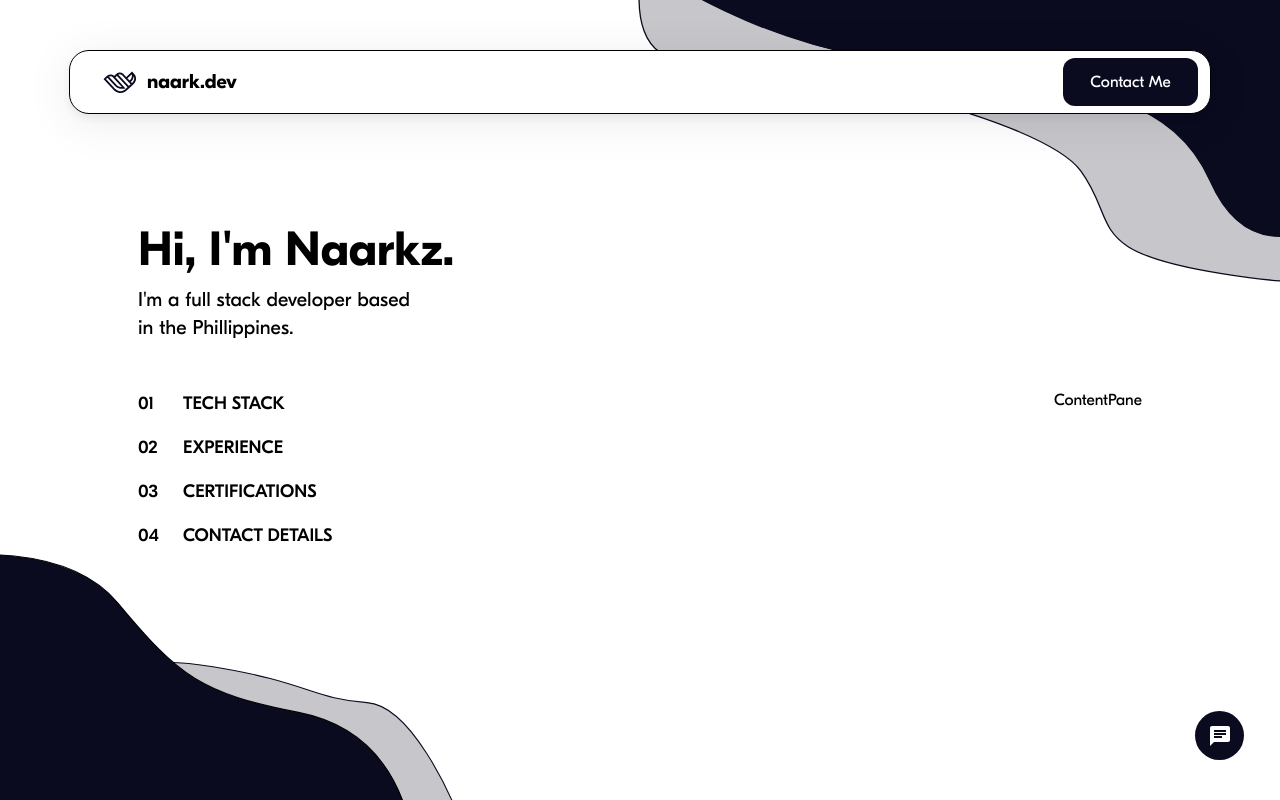
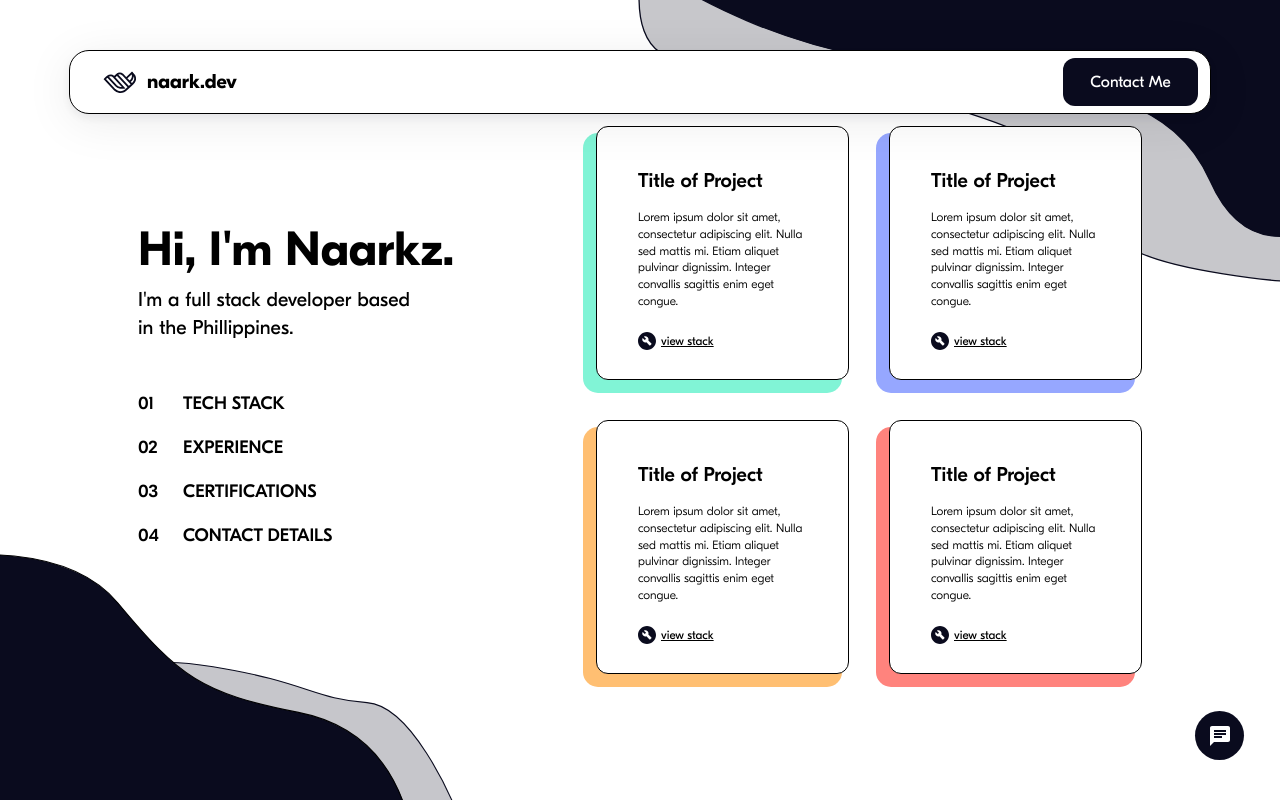
Before and after one commit to Eerkz/naarkzport, a Next.js app: page / in a window 1280 px wide. Built offline with nearby package versions, Linux system fonts and the light colour scheme.

Commit message:
feat: Add projets boxes

```diff
--- a/components/layouts/ContentPane.tsx
+++ b/components/layouts/ContentPane.tsx
@@ -1,7 +1,25 @@
-import React from 'react'
+import React from "react";
+import ProjectBox from "../utils/ProjectBox";
 
 export default function ContentPane() {
   return (
-    <div>ContentPane</div>
-  )
+    <div className="grid sm:grid-cols-2 grid-cols-1 gap-[40px]">
+      <ProjectBox
+        stack={["Typescript", "NextJS", "Tailwind"]}
+        color={"#81F4D6"}
+      />{" "}
+      <ProjectBox
+        stack={["Typescript", "NextJS", "Tailwind"]}
+        color={"#96A7FF"}
+      />
+      <ProjectBox
+        stack={["Typescript", "NextJS", "Tailwind"]}
+        color={"#FFBF72"}
+      />
+      <ProjectBox
+        stack={["Typescript", "NextJS", "Tailwind"]}
+        color={"#FF837D"}
+      />
+    </div>
+  );
 }
--- /dev/null
+++ b/components/utils/ProjectBox.tsx
@@ -0,0 +1,41 @@
+import React from "react";
+import Image from "next/image";
+
+type ProjectBox = {
+  color: string;
+  children?: React.ReactNode;
+  title?: string;
+  description?: string;
+  stack: string[];
+};
+
+export default function ProjectBox({
+  color,
+  children,
+  title = "Title of Project",
+  description = "Lorem ipsum dolor sit amet, consectetur adipiscing elit. Nulla sed mattis mi. Etiam aliquet pulvinar dignissim. Integer convallis sagittis enim eget congue.",
+  stack,
+}: ProjectBox) {
+  return (
+    <div
+      className="w-[253px] h-[254px] bg-white rounded-[12px] border-[1px] border-black px-[41px] pt-[42px]"
+      style={{ boxShadow: `-10px 10px 0px 3px ${color}` }}
+    >
+      <h1 className="font-[500] text-[20px] leading-[23px] mb-[17px]">
+        {title}
+      </h1>
+      <p className="font-light text-[12px] leading-[140%]">{description}</p>
+      <div className="text-white flex items-center mt-[22px]">
+        <Image
+          src={"/static/images/tool-icon.svg"}
+          alt="tool-icon"
+          width={18}
+          height={18}
+        />
+        <span className="font-[400] text-[12px] leading-[14px] text-black underline ml-[5px]">
+          view stack
+        </span>
+      </div>
+    </div>
+  );
+}
```
Also changed, not shown: public/static/images/tool-icon.svg (added).
